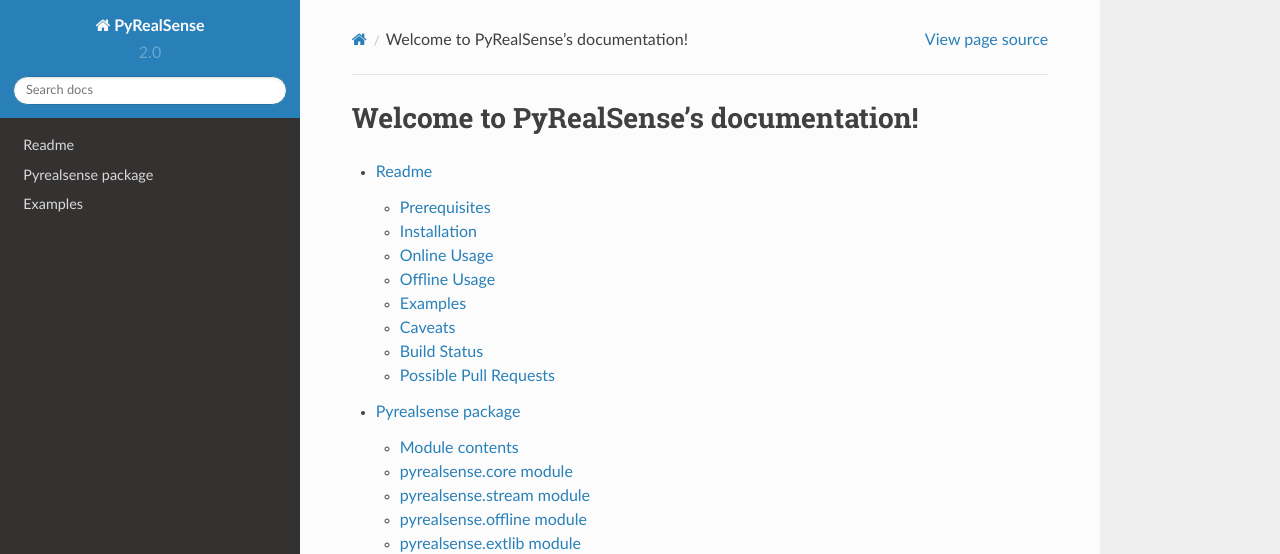
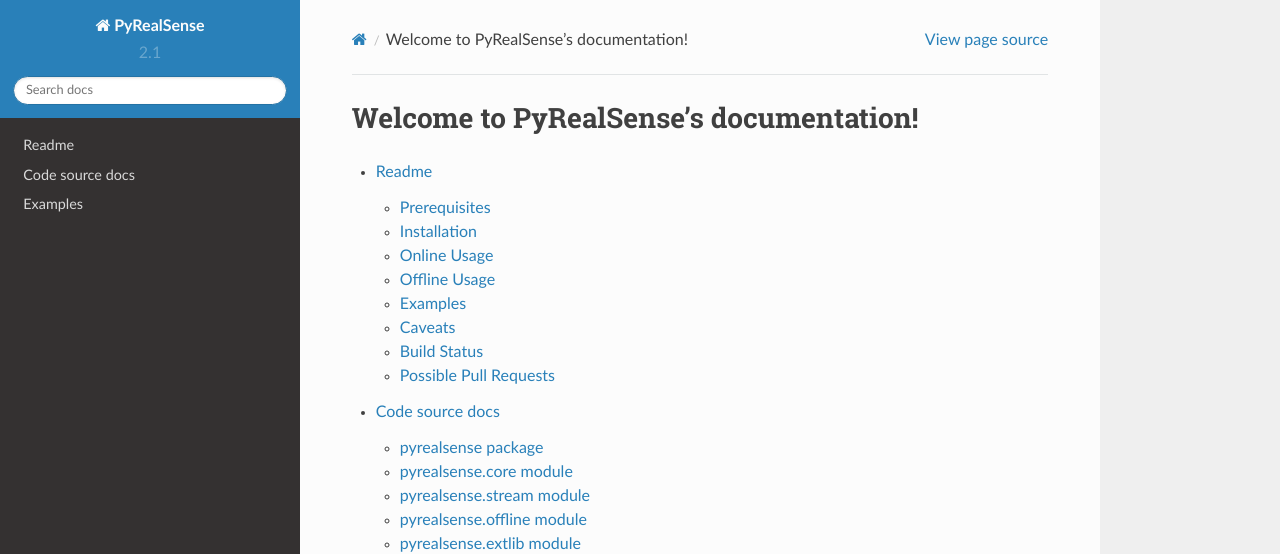
Before and after one commit to toinsson/pyrealsense, a Sphinx documentation site: the page built from docs/index.rst, in a window 1280 px wide and 985 px high. Shown: the top 554 px of the window. Built offline with Sphinx 7.4.7 and the Read the Docs theme 2.0.0, drawn with Linux system fonts in a browser that asks for light colours.

Commit message:
more docs

```diff
--- a/docs/conf.py
+++ b/docs/conf.py
@@ -62,9 +62,9 @@
 # built documents.
 #
 # The short X.Y version.
-version = u'2.0'
+version = u'2.1'
 # The full version, including alpha/beta/rc tags.
-release = u'2.0.0'
+release = u'2.1.0'
 
 # The language for content autogenerated by Sphinx. Refer to documentation
 # for a list of supported languages.
--- a/docs/pyrealsense.rst
+++ b/docs/pyrealsense.rst
@@ -1,8 +1,8 @@
-Pyrealsense package
-===================
+Code source docs
+================
 
-Module contents
----------------
+pyrealsense package
+-------------------
 
 .. automodule:: pyrealsense
     :members:
```
Also changed, not shown: 1 other file.
